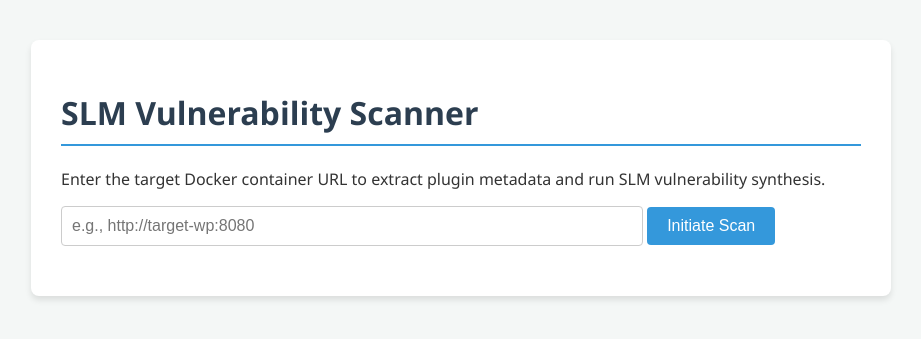
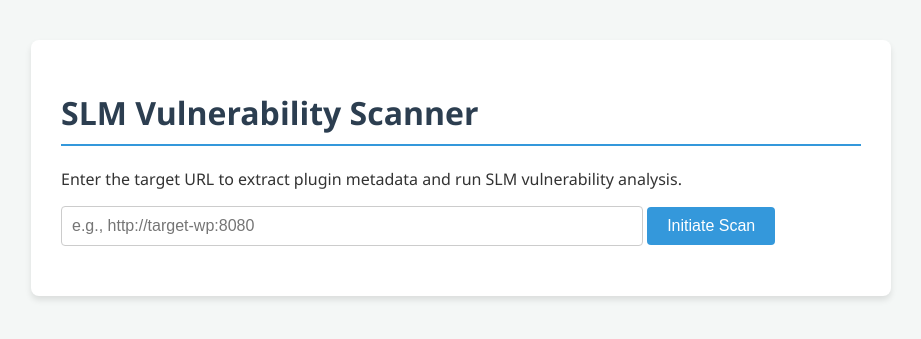
Before and after one commit to julwright/UMGC_CMSC495, a Flask app: page / in a window 1280 px wide. Shown: the top 339 px of the page, without its empty margins (179-1100 px from the left). Run offline with Flask 3, Linux system fonts and the light colour scheme.

Commit message:
Cleaned up scripts and html

```diff
--- a/website/templates/index.html
+++ b/website/templates/index.html
@@ -23,7 +23,7 @@
 
 <div class="container">
     <h1>SLM Vulnerability Scanner</h1>
-    <p>Enter the target Docker container URL to extract plugin metadata and run SLM vulnerability synthesis.</p>
+    <p>Enter the target URL to extract plugin metadata and run SLM vulnerability analysis.</p>
 
     <form method="POST" class="form-group">
         <input type="text" name="url" placeholder="e.g., http://target-wp:8080" value="{{ url }}" required>
```
Also changed, not shown: 1 other file.
